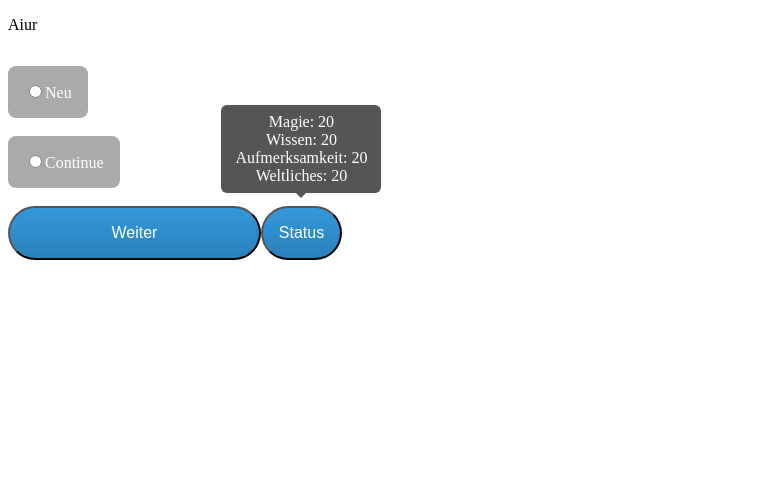
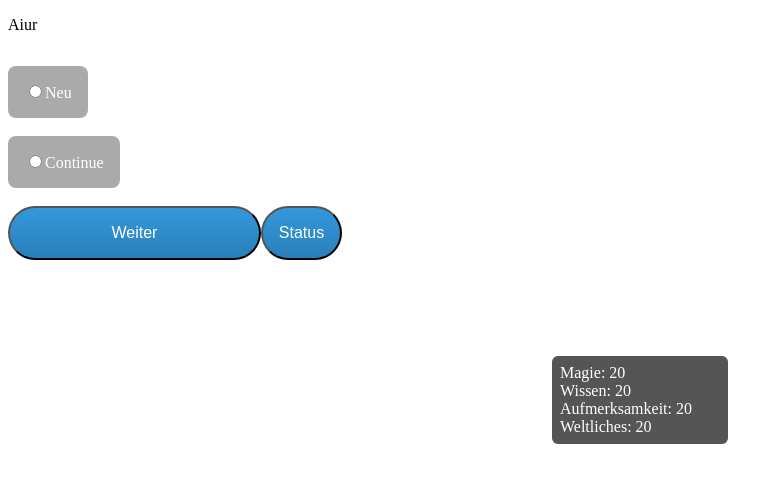
Before and after one commit to redwolf2/redwolf2.github.io, a plain HTML site: page index.html in a window 1280 px wide. Both pictures are taken after a click on the button "Status". Shown: the whole page, without its empty margins (0-783 px from the left). Drawn offline with Linux system fonts and the light colour scheme.

Commit message:
Popup is now centered within the screen

```diff
--- a/engine.js
+++ b/engine.js
@@ -119,20 +119,21 @@ function Engine(customState)
         var divPopup = document.createElement("div")
         divPopup.className = "popup"
 
-
         // add popup to status button
         var status = document.getElementById("status")
         var popup = document.createElement("span")
-        popup.id = "myPopup"
+        popup.id = "popupbox"
         popup.className = "popuptext"
         popup.textContent = "hallo welt"
 
-        divPopup.appendChild(buttonStatus)
         divPopup.appendChild(popup)
 
-        e.appendChild(divPopup)
+        document.getElementById("popup").appendChild(divPopup)
+
+        e.appendChild(buttonStatus)
 
         buttonStatus.addEventListener("click", onButtonStatus, false)
+        popup.addEventListener("click", onButtonStatus, false)
     }
 
     getStatusText = function() {
@@ -182,29 +183,40 @@ function Engine(customState)
     }
 
     onButtonStatus = function() {
-        var popup = document.getElementById("myPopup")
+        toggleStatus()
+    }
+
+    toggleStatus = function() {
+        var popup = document.getElementById("popupbox")
         popup.innerHTML = getStatusText()
         popup.classList.toggle("show")
+    }
+
+    closeStatus = function() {
+        var popup = document.getElementById("popupbox")
+        popup.innerHTML = getStatusText()
+        popup.classList.remove("show")
     }
 
     this.show = function(text, choices, save = true) {
         addText(text)
         addBottom(choices)
         gamestate.event = new GameEvent(text, choices)
+        closeStatus()
         if(save)
             GameState.save()
     }
 }
 
 function GameState() {
-    this.event = new GameEvent("", [new Choice("Weiter", "event404")])
+    this.event = new GameEvent("")
 }
 
-function PlayerAttribute(name, value) {
+function PlayerAttribute(name, value, visible = true) {
     this.type = "PlayerAttribute"
     this.name = name
     this.value = value
-    this.visible = true
+    this.visible = visible
 }
 
 GameState.save = function() {
@@ -212,7 +224,11 @@ GameState.save = function() {
 }
 
 GameState.load = function(engine) {
-    gamestate = get("gamestate")
+    // we merge the objects to be more compatible to old save states
+    var saveData = get("gamestate")
+    console.log("savedata contains: " + JSON.stringify(saveData))
+    gamestate = mergeRecursive(new State(), saveData)
+    console.log("merged savedata contains: " + JSON.stringify(gamestate))
     engine.show(gamestate.event.text, gamestate.event.choices)
 }
 
@@ -226,3 +242,24 @@ function Choice(text, func) {
     this.text = text
     this.func = func
 }
+
+/**
+ * Recursively merge properties of two objects
+ */
+function mergeRecursive(obj1, obj2) {
+    for (var p in obj2) {
+        try {
+            // Property in destination object set; update its value.
+            if (obj2[p].constructor == Object) {
+                obj1[p] = mergeRecursive(obj1[p], obj2[p])
+            } else {
+                obj1[p] = obj2[p]
+            }
+        } catch(e) {
+            // Property in destination object not set; create it and set its value.
+            obj1[p] = obj2[p]
+
+        }
+    }
+  return obj1
+}
--- a/game.js
+++ b/game.js
@@ -4,7 +4,7 @@ var state
 
 function State() {
     GameState.apply(this, arguments)
-    this.gender = 1
+    this.magic = new PlayerAttribute("Magie", 20, false)
     this.magic = new PlayerAttribute("Magie", 20)
     this.lore = new PlayerAttribute("Wissen", 20)
     this.awareness = new PlayerAttribute("Aufmerksamkeit", 20)
--- a/index.html
+++ b/index.html
@@ -7,8 +7,10 @@
     <script type="text/javascript" charset="utf-8" src="game.js">window.onload = eventFirst</script>
 </head>
 <body>
+<div id="popup" />
 <div id="top"><p id="text" class="text" /></div>
 <div id="center"></div>
 <div id="bottom" ></div>
+</div>
 </body>
 </html>
--- a/styles.css
+++ b/styles.css
@@ -61,30 +61,22 @@ label:hover {
 
 /* The actual popup */
 .popup .popuptext {
+    margin:auto;
+    display: block;
     visibility: hidden;
+    top: 0;
+    left: 0;
+    bottom:0;
+    right:0;
     width: 160px;
+    height: fit-content;
     background-color: #555;
     color: #fff;
-    text-align: center;
+    text-align: left;
     border-radius: 6px;
-    padding: 8px 0;
-    position: absolute;
+    padding: 8px;
+    position: fixed;
     z-index: 1;
-    bottom: 125%;
-    left: 50%;
-    margin-left: -80px;
-}
-
-/* Popup arrow */
-.popup .popuptext::after {
-    content: "";
-    position: absolute;
-    top: 100%;
-    left: 50%;
-    margin-left: -5px;
-    border-width: 5px;
-    border-style: solid;
-    border-color: #555 transparent transparent transparent;
 }
 
 /* Toggle this class - hide and show the popup */
```
